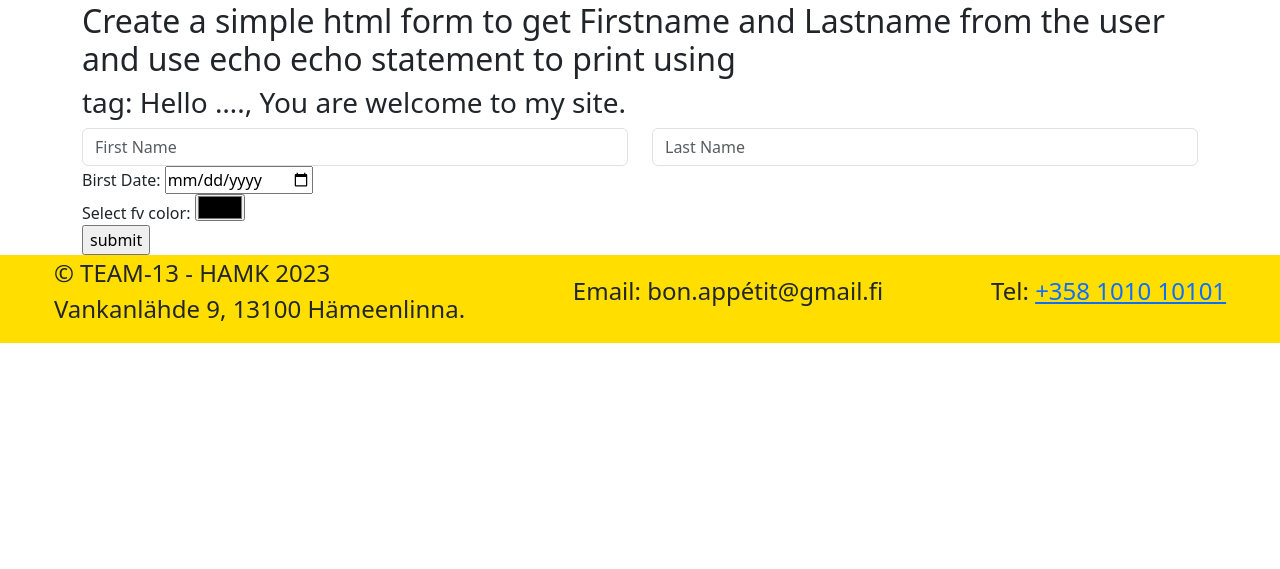
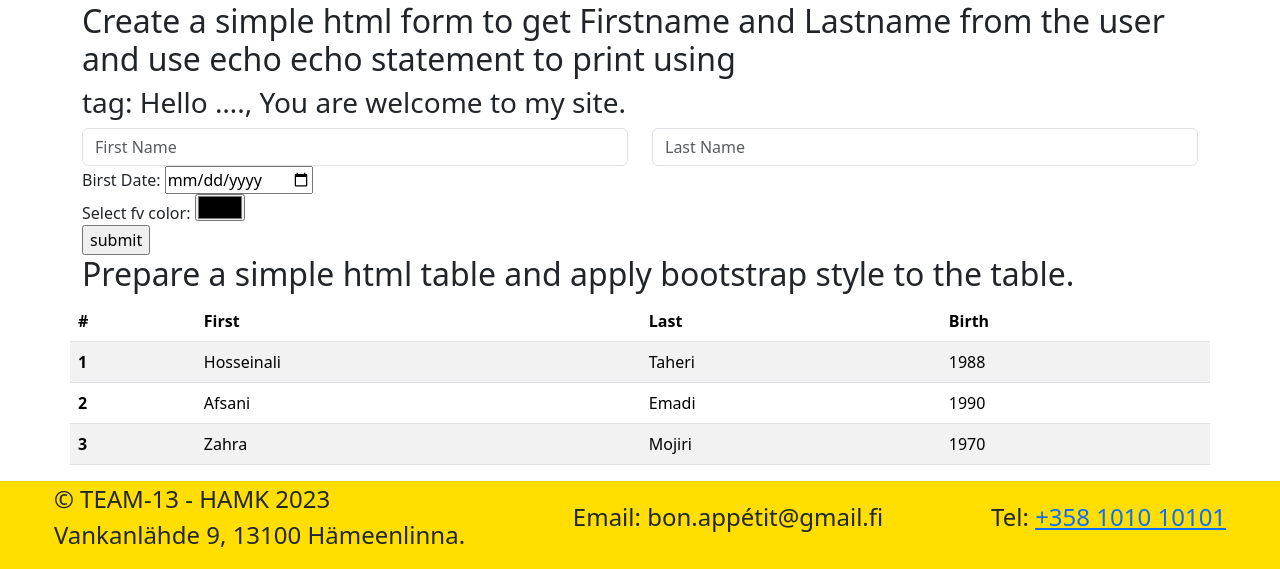
Before and after one commit to hataheriandani/hosseinali_taheri_tasks, a PHP site: page /variable.php in a window 1280 px wide. Shown: the part 318-887 px from the top of the page. Before the commit the page ends 661 px from the top, so only its background shows below. Run offline with PHP 8.4, Linux system fonts and the light colour scheme.

Commit message:
do the third question

```diff
--- a/Team13/variable.php
+++ b/Team13/variable.php
@@ -20,5 +20,39 @@ Create a simple html form to get Firstname and Lastname from the
     <input type="submit" value="submit"><br>
 
 </form>
+<h2>
+Prepare a simple html table and apply bootstrap style to the table.
+</h2>
+<table class="table table-striped">
+  <thead>
+    <tr>
+      <th scope="col">#</th>
+      <th scope="col">First</th>
+      <th scope="col">Last</th>
+      <th scope="col">Birth</th>
+    </tr>
+  </thead>
+  <tbody>
+    <tr>
+      <th scope="row">1</th>
+      <td>Hosseinali</td>
+      <td>Taheri</td>
+      <td>1988</td>
+    </tr>
+    <tr>
+      <th scope="row">2</th>
+      <td>Afsani</td>
+      <td>Emadi</td>
+      <td>1990</td>
+    </tr>
+    <tr>
+      <th scope="row">3</th>
+      <td>Zahra</td>
+      <td>Mojiri</td>
+      <td>1970</td>
+    </tr>
+  </tbody>
+</table>
+
 
 <?php include "footer.php"?>
```
